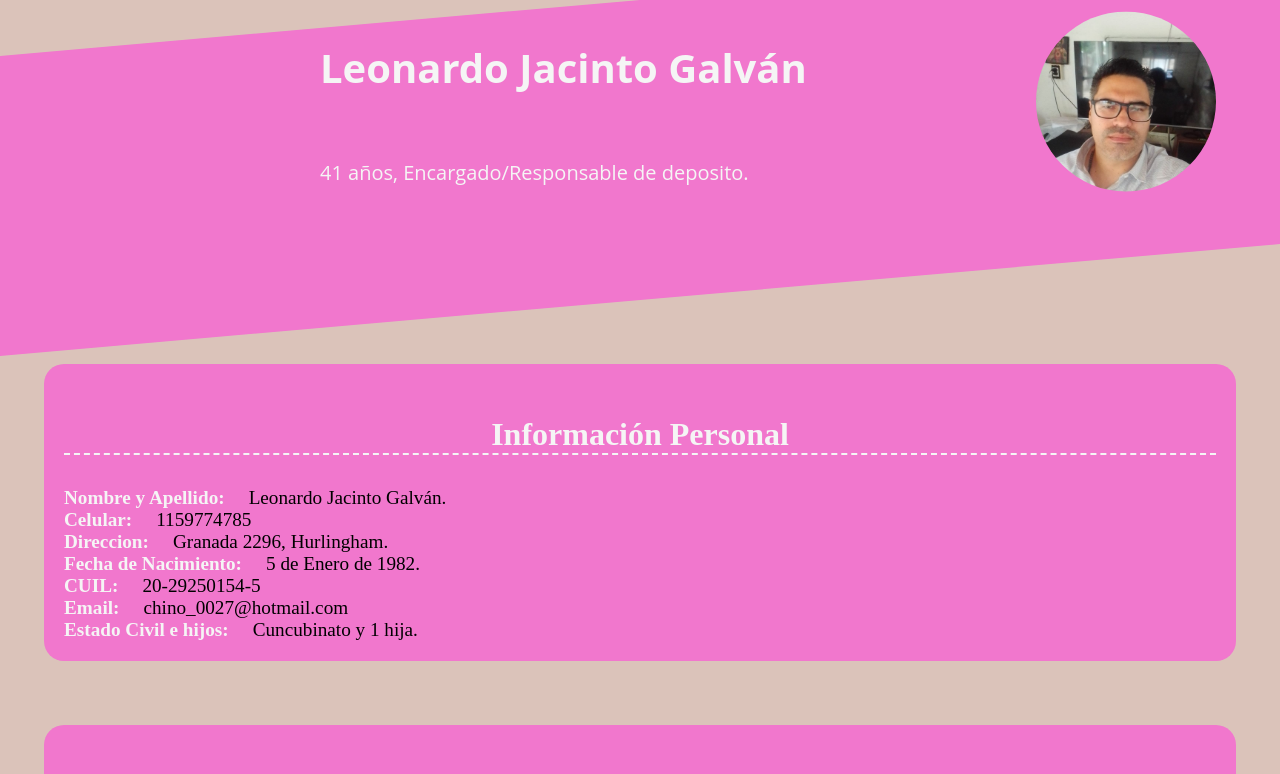
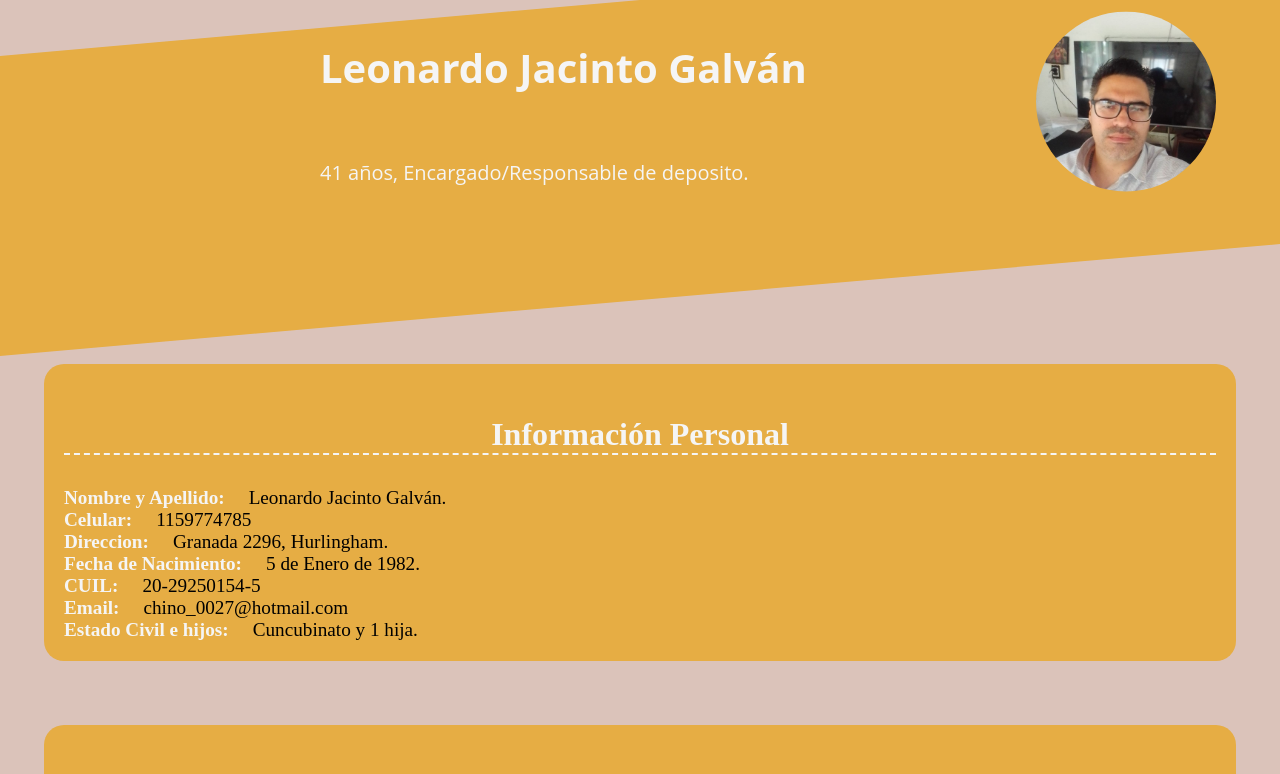
Before and after one commit to chinoweb/curriculum-LeonardoGalvan, a plain HTML site: page index.html in a window 1280 px wide. Shown: the top 774 px of the page. Drawn offline with Linux system fonts and the light colour scheme.

Commit message:
Update styles.css
cambio de color de fondo

```diff
--- a/styles.css
+++ b/styles.css
@@ -6,7 +6,7 @@ body{
 .name{
     width: 100%;
     height: 300px;
-    background: rgb(241, 119, 205);
+    background: rgb(230, 173, 68);
     transform: skewY(-5deg);
 }
 .name .content{
@@ -48,7 +48,7 @@ body{
 .Info {
     width: 90%;
     height: auto;
-    background: rgb(241, 119, 205);
+    background: rgb(230, 173, 68);
     margin: 5% auto;
     padding: 20px;
     border-radius: 20px;
```
